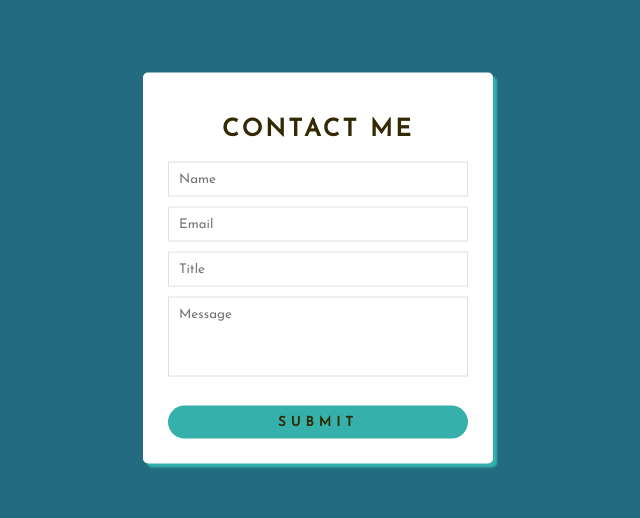
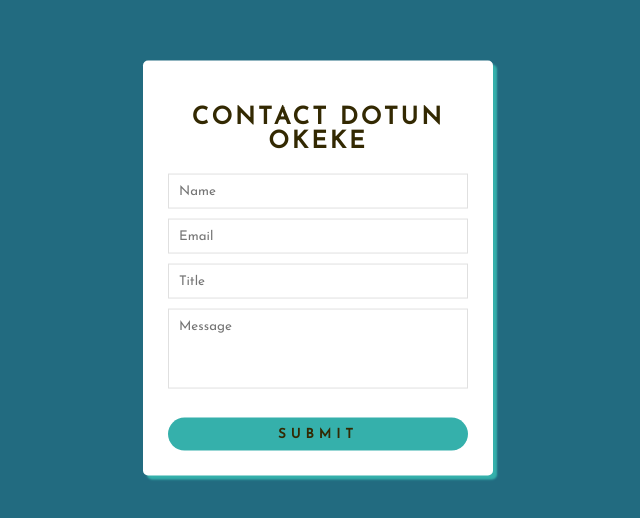
Before and after one commit to dotunokeke/form, a plain HTML site: page index.html in a window 1280 px wide. Shown: the part 132-650 px from the top of the page, without its empty margins (322-962 px from the left). Drawn offline with Linux system fonts and the light colour scheme.

Commit message:
Update index.html

```diff
--- a/index.html
+++ b/index.html
@@ -10,7 +10,7 @@
 <body>
 
     <div class="wrapper">
-        <h2>Contact Me</h2>
+        <h2>Contact Dotun Okeke</h2>
         <div id="error_message"></div>
 
         <form id="myform" onsubmit="return validation()">
```
